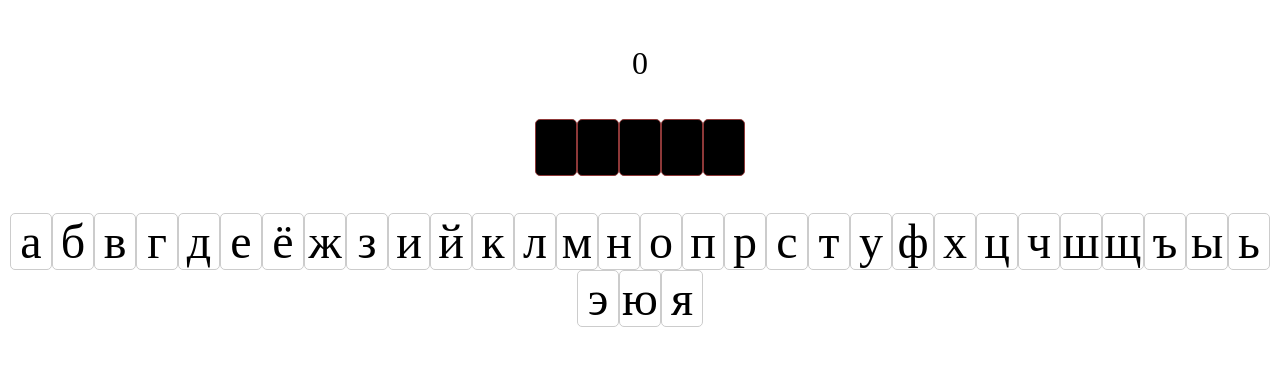
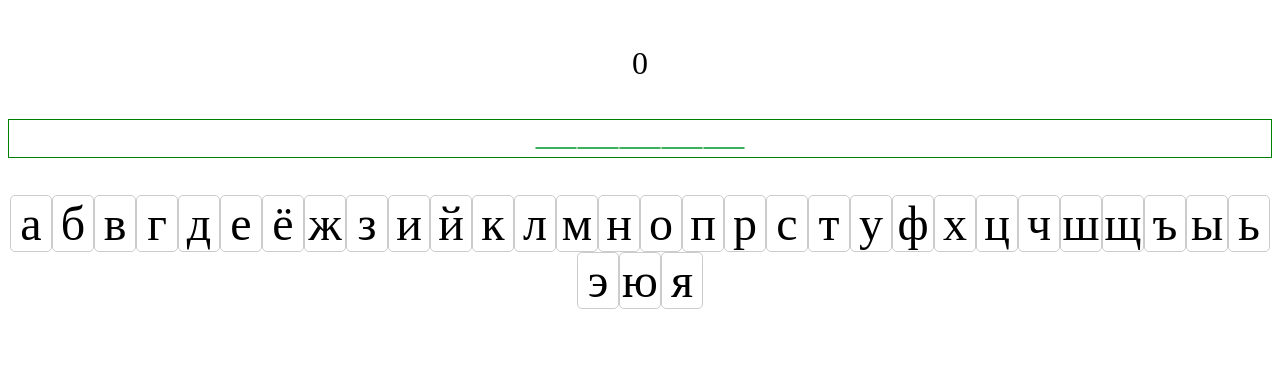
Before and after one commit to galahanEnd/hangman, a plain HTML site: page index.html in a window 1280 px wide. Both pictures are taken after a click on the button "Start Game". Drawn offline with Linux system fonts and the light colour scheme.

Commit message:
add all functionaloty, rebild obj game

```diff
--- a/index.html
+++ b/index.html
@@ -16,6 +16,15 @@
       padding: 5px;
     }
 
+    .answ {
+      display: inline-block;
+      width: 40px;
+      background-color: rgb(255, 255, 255);
+      border: 1px solid #3cb05d;
+      border-radius: 5px;
+      font-size: 1.5em;
+    }
+
     .uncorect {
       display: inline-block;
       width: 40px;
@@ -23,6 +32,8 @@
       border: 1px solid #8d3838;
       border-radius: 5px;
       font-size: 1.5em;
+      pointer-events: none;
+      opacity: 0.5;
     }
 
     .corect {
@@ -32,6 +43,7 @@
       border: 1px solid #3ca456;
       border-radius: 5px;
       font-size: 1.5em;
+      opacity: 0.5;
     }
 
     .boxE {
@@ -40,6 +52,7 @@
       border: 1px solid #ccc;
       border-radius: 5px;
       font-size: 1.5em;
+      cursor: pointer;
     }
 </style>
 </head>
--- a/main.js
+++ b/main.js
@@ -4,14 +4,19 @@ const rusLetters = [
   "к","л","м","н","о","п","р","с","т","у","ф",
   "х","ц","ч","ш","щ","ъ","ы","ь","э","ю","я"
 ];
-const game = {
-  answer: words.pop(),  //words[Math.floor(Math.random() * (words.length - 1))]
-  answerLetter: '',
-  letArr: [],
-  answerCheck: function() {
-  },
+
+
+const game2 = {
+  word: words[Math.floor(Math.random() * (words.length))],
+  wordLetters: [],
+  usedLetters: [],
+  remaining: 0,
+  wrong: 0,
+  maxWrong: 6,
+  isActive: false,
 };
-let score = document.querySelector('.score');
+
+let level = document.querySelector('.score');
 let puzl = document.querySelector('.puzzle');
 let letters = document.querySelector('.letters');
 let btn = document.querySelector('button');
@@ -19,28 +24,30 @@ let btn = document.querySelector('button');
 
 function startGame() {
   if (words.length !== 0) btn.style.display = 'none';
-  game.answerLetter = game.answer.split('');
-  clearTable();
-  score.textContent = 0;
+  game2.wordLetters = game2.word.split('');
+  game2.remaining = game2.wordLetters.length;
+  game2.usedLetters = [];
+  game2.wrong = 0;
+  game2.isActive = true;
+  createTable();
 }
-function clearTable() {
+function createTable() {
   puzl.innerHTML = '';
   letters.innerHTML = '';
+  level.textContent = 0;
+  puzl.style.border = '1px solid green';
   for (let i = 0; i < rusLetters.length; i ++) {
-    if (game.answerLetter[i]) {
-      let cell = builder(game.answerLetter[i]);
-      cell.classList.remove('boxE');
-      cell.classList.add('uncorect');
-      puzl.appendChild(cell);
+    if (i <  game2.wordLetters.length) {
+      puzl.appendChild(builder('', 'answ'));
     }
-    letters.appendChild(builder(rusLetters[i]));
+    letters.appendChild(builder(rusLetters[i], 'boxE'));
   }
 
 }
-function builder(l) {
+function builder(l, name) {
   let build = document.createElement('div');
   build.textContent = l;
-  build.classList.add('boxE');
+  build.classList.add(name);
   return build;
 }
 
@@ -49,14 +56,41 @@ btn.addEventListener('click', () => {
 });
 
 function cheker(target) {
+  if (game2.usedLetters.includes(target.textContent)) return;
+  let found = false;
+  let targetT = target.textContent;
+  game2.usedLetters.push(targetT);
+  let answArr = document.querySelectorAll('.answ');
+  for (let i = 0; i < game2.wordLetters.length; i += 1) {
+    if (game2.wordLetters[i] === targetT) {
+      game2.remaining -= 1;
+      answArr[i].textContent = targetT;
+      answArr[i].pointerEvents = 'none';
+      found = true;
+    }
+  }
+  if (found) {
+    target.classList.add('corect');
+  } else {
+    game2.wrong++;
+    target.classList.add('uncorect');
+  }
+  if (game2.wrong === game2.maxWrong) {
+    alert('ты проиграл');
+    startGame();
+    level.textContent = 0;
+  }
+  else if (game2.remaining === 0) {
+    alert("ты победил");
+    startGame();
+    level.textContent = +level.textContent + 1;
+  }
 
- if(game.answerLetter.includes(target.textContent)) {
-  target.classList.remove('boxE');
-  target.classList.add('corect');
- }
- target.classList.add('uncorect')
 }
 
- letters.addEventListener('click', event => {
-  cheker(event.target);
- });
+letters.addEventListener('click', (event) => {
+  let cell = event.target.closest('.boxE');
+  if (!cell) return;
+
+  cheker(cell);
+})
```
